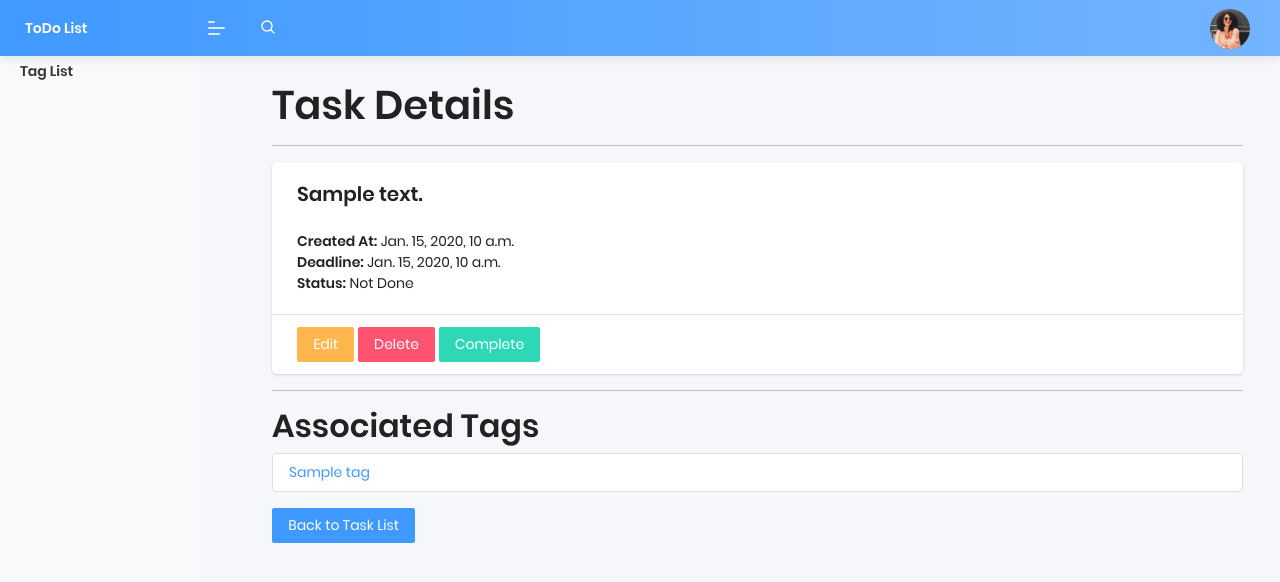
After one commit to r0manvynnytskyi/todo-list, a Django app: template templates/tasks/task_detail.html in a window 1280 px wide. The commit adds this page. Shown: the top 582 px of the page. Run offline with Django 5.2, Linux system fonts and the light colour scheme; the template is opened without the code that fills it: most values are stand-ins (such as "Sample title", 1, 10 or a date in 2020); some libraries are stand-ins or nearby versions.

```diff
--- /dev/null
+++ b/templates/tasks/task_detail.html
@@ -0,0 +1,51 @@
+{% extends "layouts/base.html" %}
+
+{% block title %}Task Detail{% endblock %}
+
+{% block content %}
+<div class="container">
+    <h1>Task Details</h1>
+    <hr>
+    <div class="card mb-3">
+        <div class="card-body">
+            <h5 class="card-title">{{ task.content }}</h5>
+            <p class="card-text">
+                <strong>Created At:</strong> {{ task.created_at }}<br>
+                {% if task.deadline %}
+                    <strong>Deadline:</strong> {{ task.deadline }}<br>
+                {% endif %}
+                <strong>Status:</strong> {{ task.is_done|yesno:"Done,Not Done" }}
+            </p>
+        </div>
+        <div class="card-footer">
+            <a href="{% url 'task-update' task.pk %}" class="btn btn-warning">Edit</a>
+            <a href="{% url 'task-delete' task.pk %}" class="btn btn-danger">Delete</a>
+            {% if task.is_done %}
+                <form action="{% url 'task-toggle-status' task.pk %}" method="post" style="display: inline;">
+                    {% csrf_token %}
+                    <button type="submit" class="btn btn-secondary">Undo</button>
+                </form>
+            {% else %}
+                <form action="{% url 'task-toggle-status' task.pk %}" method="post" style="display: inline;">
+                    {% csrf_token %}
+                    <button type="submit" class="btn btn-success">Complete</button>
+                </form>
+            {% endif %}
+        </div>
+    </div>
+    <hr>
+    <h2>Associated Tags</h2>
+    {% if task.tags.all %}
+        <ul class="list-group">
+            {% for tag in task.tags.all %}
+            <li class="list-group-item">
+                <a href="{% url 'tag-detail' tag.pk %}">{{ tag.name }}</a>
+            </li>
+            {% endfor %}
+        </ul>
+    {% else %}
+        <p>No tags associated with this task.</p>
+    {% endif %}
+    <a href="{% url 'task-list' %}" class="btn btn-primary mt-3">Back to Task List</a>
+</div>
+{% endblock %}
--- a/templates/tasks/task_list.html
+++ b/templates/tasks/task_list.html
@@ -5,7 +5,7 @@
 {% block content %}
 <div class="container">
     <h1>Task List</h1>
-    <a href="{% url 'task-create' %}" class="btn btn-primary mb-3">Add New Task</a>
+    <a href="{% url 'task-add' %}" class="btn btn-primary mb-3">Add New Task</a>
     <ul class="list-group">
         {% for task in tasks %}
         <li class="list-group-item d-flex justify-content-between align-items-center">
```
